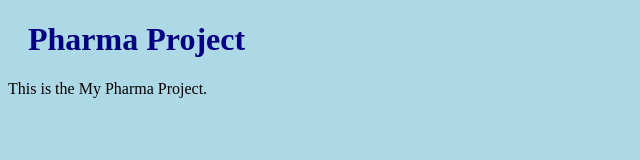
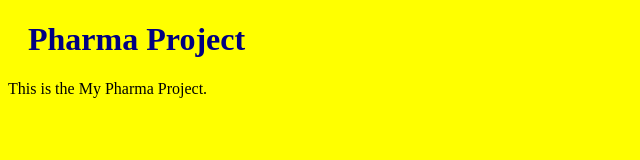
Before and after one commit to slgeek-s/travelproj, a plain HTML site: page index.html in a window 1280 px wide. Shown: the whole page, without its empty margins (0-640 px from the left). Drawn offline with Linux system fonts and the light colour scheme.

Commit message:
THIS  is 2nd commit  rev2

```diff
--- a/bluestyle.css
+++ b/bluestyle.css
@@ -1,5 +1,5 @@
 body {
-background-color: lightblue;
+background-color: yellow;
 }
 
 h1 {
```
Also changed, not shown: 1 other file.
